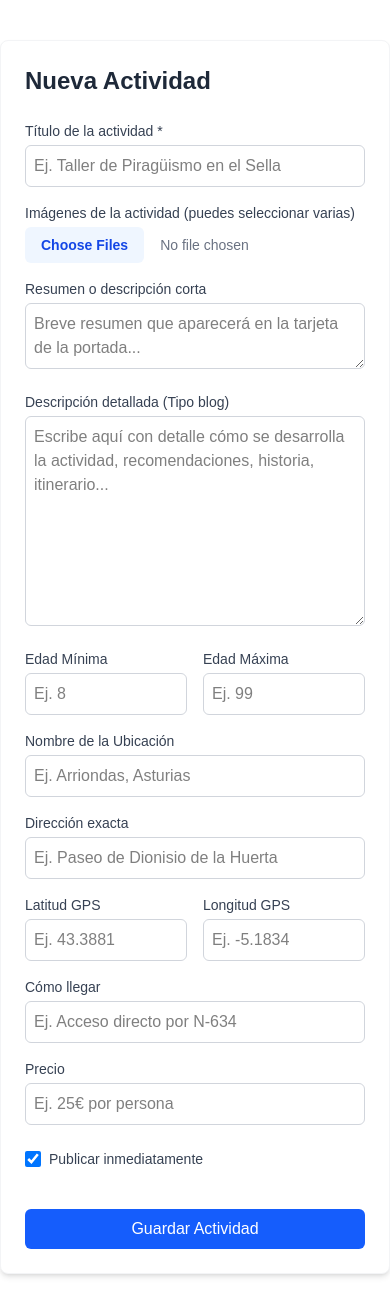
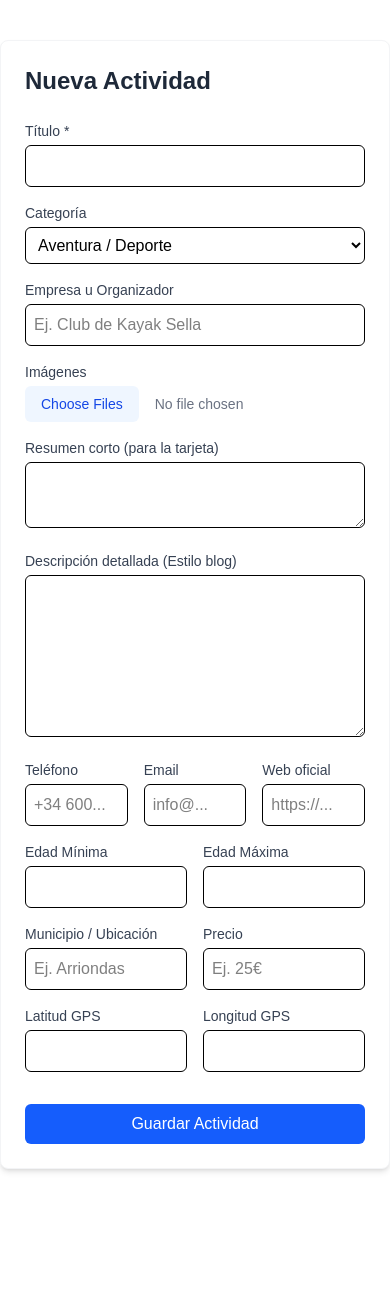
Before and after one commit to webastur2026/mi-web-actividades, a Next.js app: page /admin/nueva-actividad in a window 390 px wide. After the commit the page ends 1209 px from the top, so only its background shows below. Built offline with nearby package versions, Linux system fonts and the light colour scheme; no server answers.

Commit message:
Formulario con campos extendidos y mapa interactivo en la ficha

```diff
--- a/app/[slug]/page.tsx
+++ b/app/[slug]/page.tsx
@@ -4,9 +4,7 @@ import Link from 'next/link';
 import BotonCompartir from './BotonCompartir';
 
 interface Props {
-  params: Promise<{
-    slug: string;
-  }>;
+  params: Promise<{ slug: string }>;
 }
 
 export default async function ActividadDetallePage({ params }: Props) {
@@ -19,21 +17,17 @@ export default async function ActividadDetallePage({ params }: Props) {
     .eq('publicado', true)
     .single();
 
-  if (!actividad) {
-    notFound();
-  }
+  if (!actividad) notFound();
 
-  // Combinar imagen_url (portada) y el array imagenes si existe
   const listaImagenes: string[] = actividad.imagenes && actividad.imagenes.length > 0
     ? actividad.imagenes
     : actividad.imagen_url
     ? [actividad.imagen_url]
     : [];
 
-  const enlaceGoogleMaps =
-    actividad.latitud && actividad.longitud
-      ? `https://www.google.com/maps/search/?api=1&query=${actividad.latitud},${actividad.longitud}`
-      : null;
+  const enlaceGoogleMaps = actividad.latitud && actividad.longitud
+    ? `https://www.google.com/maps/search/?api=1&query=${actividad.latitud},${actividad.longitud}`
+    : null;
 
   return (
     <main className="min-h-screen bg-gray-50 py-10 px-4 sm:px-8">
@@ -42,23 +36,11 @@ export default async function ActividadDetallePage({ params }: Props) {
         {/* Galería de imágenes */}
         {listaImagenes.length > 0 && (
           <div className="space-y-2 p-2 bg-gray-100">
-            {/* Imagen Principal */}
-            <img
-              src={listaImagenes[0]}
-              alt={actividad.titulo}
-              className="w-full h-80 object-cover rounded-lg"
-            />
-
-            {/* Miniaturas de imágenes secundarias */}
+            <img src={listaImagenes[0]} alt={actividad.titulo} className="w-full h-80 object-cover rounded-lg" />
             {listaImagenes.length > 1 && (
-              <div className="grid grid-cols-3 sm:grid-cols-4 gap-2">
-                {listaImagenes.slice(1).map((imgUrl, index) => (
-                  <img
-                    key={index}
-                    src={imgUrl}
-                    alt={`${actividad.titulo} ${index + 2}`}
-                    className="w-full h-24 object-cover rounded-md hover:opacity-95 transition-opacity"
-                  />
+              <div className="grid grid-cols-4 gap-2">
+                {listaImagenes.slice(1).map((imgUrl, i) => (
+                  <img key={i} src={imgUrl} alt="Galería" className="w-full h-20 object-cover rounded-md" />
                 ))}
               </div>
             )}
@@ -67,87 +49,71 @@ export default async function ActividadDetallePage({ params }: Props) {
 
         <div className="p-8">
           <div className="flex justify-between items-center mb-6">
-            <Link
-              href="/"
-              className="text-sm text-blue-600 hover:underline font-medium"
-            >
-              ← Volver al listado
-            </Link>
-
-            {/* Botón de Compartir */}
+            <Link href="/" className="text-sm text-blue-600 font-medium hover:underline">← Volver</Link>
             <BotonCompartir titulo={actividad.titulo} />
           </div>
 
-          <h1 className="text-3xl font-bold text-gray-900 mb-2">
-            {actividad.titulo}
-          </h1>
-
-          {actividad.ubicacion_nombre && (
-            <p className="text-sm font-semibold text-blue-600 uppercase tracking-wide mb-6">
-              📍 {actividad.ubicacion_nombre}
-            </p>
+          {actividad.categoria && (
+            <span className="text-xs font-bold text-blue-600 uppercase tracking-widest bg-blue-50 px-2.5 py-1 rounded-md mb-2 inline-block">
+              {actividad.categoria}
+            </span>
           )}
 
+          <h1 className="text-3xl font-bold text-gray-900 mb-1">{actividad.titulo}</h1>
+          {actividad.organizador && <p className="text-sm text-gray-500 mb-4">Por: {actividad.organizador}</p>}
+
           <div className="space-y-6 text-gray-700">
-            {/* Resumen corto si existe */}
             {actividad.descripcion && (
-              <div className="p-4 bg-blue-50 border-l-4 border-blue-500 rounded-r-md text-blue-900 italic">
+              <div className="p-4 bg-gray-50 border-l-4 border-blue-500 rounded-r-md text-gray-800 italic">
                 {actividad.descripcion}
               </div>
             )}
 
-            {/* Descripción larga estilo blog */}
-            {actividad.descripcion_larga ? (
+            {actividad.descripcion_larga && (
               <div>
-                <h2 className="text-xl font-bold text-gray-800 mb-3">Sobre esta actividad</h2>
-                <div className="whitespace-pre-line leading-relaxed text-gray-800 prose max-w-none">
-                  {actividad.descripcion_larga}
+                <h2 className="text-xl font-bold text-gray-800 mb-3">Detalles de la actividad</h2>
+                <div className="whitespace-pre-line leading-relaxed text-gray-800">{actividad.descripcion_larga}</div>
+              </div>
+            )}
+
+            {/* Datos de contacto */}
+            {(actividad.telefono || actividad.email || actividad.web_url) && (
+              <div className="bg-blue-50/50 p-4 rounded-xl border border-blue-100 flex flex-wrap gap-4 items-center justify-between">
+                <span className="font-semibold text-gray-800 text-sm">Información y Reservas:</span>
+                <div className="flex flex-wrap gap-3 text-sm">
+                  {actividad.telefono && (
+                    <a href={`tel:${actividad.telefono}`} className="bg-white border text-blue-600 font-medium px-3 py-1.5 rounded-lg hover:bg-blue-50">
+                      📞 {actividad.telefono}
+                    </a>
+                  )}
+                  {actividad.web_url && (
+                    <a href={actividad.web_url} target="_blank" rel="noreferrer" className="bg-blue-600 text-white font-medium px-3 py-1.5 rounded-lg hover:bg-blue-700">
+                      🌐 Web Oficial
+                    </a>
+                  )}
                 </div>
               </div>
-            ) : null}
+            )}
 
-            <div className="grid grid-cols-1 md:grid-cols-2 gap-4 bg-gray-50 p-4 rounded-lg border border-gray-100">
-              <div>
-                <span className="block text-xs font-semibold text-gray-500 uppercase">Edad recomendada</span>
-                <span className="font-medium">
-                  {actividad.edad_minima || actividad.edad_maxima
-                    ? `${actividad.edad_minima || 0} - ${actividad.edad_maxima || 'sin límite'} años`
-                    : 'Todas las edades'}
-                </span>
-              </div>
-
-              <div>
-                <span className="block text-xs font-semibold text-gray-500 uppercase">Precio</span>
-                <span className="font-medium">{actividad.precio || 'Consulte precio'}</span>
-              </div>
-            </div>
-
-            {(actividad.direccion || actividad.como_llegar || enlaceGoogleMaps) && (
-              <div className="border-t border-gray-100 pt-6">
-                <h2 className="text-lg font-bold text-gray-800 mb-3">Ubicación y Cómo Llegar</h2>
-
-                {actividad.direccion && (
-                  <p className="mb-2">
-                    <strong>Dirección:</strong> {actividad.direccion}
-                  </p>
-                )}
-
-                {actividad.como_llegar && (
-                  <p className="mb-4">
-                    <strong>Indicaciones:</strong> {actividad.como_llegar}
-                  </p>
-                )}
-
-                {enlaceGoogleMaps && (
-                  <a
-                    href={enlaceGoogleMaps}
-                    target="_blank"
-                    rel="noopener noreferrer"
-                    className="inline-flex items-center gap-2 bg-green-600 hover:bg-green-700 text-white font-medium px-4 py-2 rounded-lg transition-colors text-sm"
-                  >
-                    📍 Abrir ubicación en Google Maps
-                  </a>
-                )}
+            {/* Mapa interactivo y GPS */}
+            {actividad.latitud && actividad.longitud && (
+              <div className="border-t pt-6">
+                <h2 className="text-lg font-bold text-gray-800 mb-3">Ubicación exacta</h2>
+                <a href={enlaceGoogleMaps!} target="_blank" rel="noreferrer" className="block relative group rounded-xl overflow-hidden border border-gray-300">
+                  <iframe
+                    width="100%"
+                    height="220"
+                    frameBorder="0"
+                    scrolling="no"
+                    src={`https://www.openstreetmap.org/export/embed.html?bbox=${actividad.longitud - 0.008}%2C${actividad.latitud - 0.005}%2C${actividad.longitud + 0.008}%2C${actividad.latitud + 0.005}&layer=mapnik&marker=${actividad.latitud}%2C${actividad.longitud}`}
+                    className="pointer-events-none"
+                  ></iframe>
+                  <div className="absolute inset-0 bg-black/10 group-hover:bg-black/20 transition-colors flex items-center justify-center">
+                    <span className="bg-white text-gray-900 font-bold px-4 py-2 rounded-lg shadow-lg text-sm">
+                      📍 Abrir mapa interactivo en Google Maps
+                    </span>
+                  </div>
+                </a>
               </div>
             )}
           </div>
--- a/app/admin/nueva-actividad/page.tsx
+++ b/app/admin/nueva-actividad/page.tsx
@@ -17,6 +17,8 @@ function generarSlug(texto: string): string {
 export default function NuevaActividadPage() {
   const [formData, setFormData] = useState({
     titulo: '',
+    categoria: 'Aventura',
+    organizador: '',
     descripcion: '',
     descripcion_larga: '',
     edad_minima: '',
@@ -26,6 +28,9 @@ export default function NuevaActividadPage() {
     como_llegar: '',
     latitud: '',
     longitud: '',
+    telefono: '',
+    email: '',
+    web_url: '',
     precio: '',
     publicado: true,
   });
@@ -61,7 +66,6 @@ export default function NuevaActividadPage() {
     try {
       const urlsImagenes: string[] = [];
 
-      // 1. Subir todas las imágenes seleccionadas a Supabase Storage
       if (archivosImagenes && archivosImagenes.length > 0) {
         for (let i = 0; i < archivosImagenes.length; i++) {
           const archivo = archivosImagenes[i];
@@ -72,9 +76,7 @@ export default function NuevaActividadPage() {
             .from('actividades-imagenes')
             .upload(fileName, archivo);
 
-          if (uploadError) {
-            throw new Error(`Error al subir imagen ${archivo.name}: ${uploadError.message}`);
-          }
+          if (uploadError) throw uploadError;
 
           const { data: urlData } = supabase.storage
             .from('actividades-imagenes')
@@ -84,13 +86,14 @@ export default function NuevaActividadPage() {
         }
       }
 
-      // 2. Guardar el registro en la base de datos
       const slugGenerado = generarSlug(formData.titulo);
 
       const { error } = await supabase.from('actividades').insert([
         {
           titulo: formData.titulo,
           slug: slugGenerado,
+          categoria: formData.categoria || null,
+          organizador: formData.organizador || null,
           descripcion: formData.descripcion || null,
           descripcion_larga: formData.descripcion_larga || null,
           edad_minima: formData.edad_minima ? parseInt(formData.edad_minima) : null,
@@ -100,18 +103,23 @@ export default function NuevaActividadPage() {
           como_llegar: formData.como_llegar || null,
           latitud: formData.latitud ? parseFloat(formData.latitud) : null,
           longitud: formData.longitud ? parseFloat(formData.longitud) : null,
+          telefono: formData.telefono || null,
+          email: formData.email || null,
+          web_url: formData.web_url || null,
           precio: formData.precio || null,
           publicado: formData.publicado,
-          imagen_url: urlsImagenes.length > 0 ? urlsImagenes[0] : null, // Mantenemos la primera como portada
-          imagenes: urlsImagenes, // Array completo
+          imagen_url: urlsImagenes.length > 0 ? urlsImagenes[0] : null,
+          imagenes: urlsImagenes,
         },
       ]);
 
       if (error) throw error;
 
-      setMensaje({ tipo: 'exito', texto: '¡Actividad creada correctamente con sus imágenes!' });
+      setMensaje({ tipo: 'exito', texto: '¡Actividad creada correctamente!' });
       setFormData({
         titulo: '',
+        categoria: 'Aventura',
+        organizador: '',
         descripcion: '',
         descripcion_larga: '',
         edad_minima: '',
@@ -121,12 +129,15 @@ export default function NuevaActividadPage() {
         como_llegar: '',
         latitud: '',
         longitud: '',
+        telefono: '',
+        email: '',
+        web_url: '',
         precio: '',
         publicado: true,
       });
       setArchivosImagenes(null);
     } catch (err: unknown) {
-      const errorMessage = err instanceof Error ? err.message : 'Error al guardar la actividad';
+      const errorMessage = err instanceof Error ? err.message : 'Error al guardar';
       setMensaje({ tipo: 'error', texto: errorMessage });
     } finally {
       setCargando(false);
@@ -138,217 +149,100 @@ export default function NuevaActividadPage() {
       <h1 className="text-2xl font-bold mb-6 text-gray-800">Nueva Actividad</h1>
 
       {mensaje && (
-        <div
-          className={`p-4 mb-6 rounded-md ${
-            mensaje.tipo === 'exito'
-              ? 'bg-green-50 text-green-700 border border-green-200'
-              : 'bg-red-50 text-red-700 border border-red-200'
-          }`}
-        >
+        <div className={`p-4 mb-6 rounded-md ${mensaje.tipo === 'exito' ? 'bg-green-50 text-green-700' : 'bg-red-50 text-red-700'}`}>
           {mensaje.texto}
         </div>
       )}
 
       <form onSubmit={handleSubmit} className="space-y-4">
-        <div>
-          <label className="block text-sm font-medium text-gray-700 mb-1">
-            Título de la actividad *
-          </label>
-          <input
-            type="text"
-            name="titulo"
-            required
-            value={formData.titulo}
-            onChange={handleChange}
-            className="w-full border border-gray-300 rounded-md p-2 text-black focus:ring-2 focus:ring-blue-500 outline-none"
-            placeholder="Ej. Taller de Piragüismo en el Sella"
-          />
+        <div className="grid grid-cols-1 md:grid-cols-2 gap-4">
+          <div>
+            <label className="block text-sm font-medium text-gray-700 mb-1">Título *</label>
+            <input type="text" name="titulo" required value={formData.titulo} onChange={handleChange} className="w-full border rounded-md p-2 text-black" />
+          </div>
+
+          <div>
+            <label className="block text-sm font-medium text-gray-700 mb-1">Categoría</label>
+            <select name="categoria" value={formData.categoria} onChange={handleChange} className="w-full border rounded-md p-2 text-black">
+              <option value="Aventura">Aventura / Deporte</option>
+              <option value="Naturaleza">Naturaleza / Senderismo</option>
+              <option value="Cultura">Cultura / Patrimonio</option>
+              <option value="Gastronomía">Gastronomía</option>
+              <option value="Infantil">Familiar / Infantil</option>
+            </select>
+          </div>
         </div>
 
         <div>
-          <label className="block text-sm font-medium text-gray-700 mb-1">
-            Imágenes de la actividad (puedes seleccionar varias)
-          </label>
-          <input
-            type="file"
-            accept="image/*"
-            multiple
-            onChange={handleImagenesChange}
-            className="w-full text-sm text-gray-500 file:mr-4 file:py-2 file:px-4 file:rounded-md file:border-0 file:text-sm file:font-semibold file:bg-blue-50 file:text-blue-700 hover:file:bg-blue-100"
-          />
-          {archivosImagenes && (
-            <p className="text-xs text-gray-500 mt-1">
-              {archivosImagenes.length} imagen(es) seleccionada(s).
-            </p>
-          )}
+          <label className="block text-sm font-medium text-gray-700 mb-1">Empresa u Organizador</label>
+          <input type="text" name="organizador" value={formData.organizador} onChange={handleChange} className="w-full border rounded-md p-2 text-black" placeholder="Ej. Club de Kayak Sella" />
         </div>
 
         <div>
-          <label className="block text-sm font-medium text-gray-700 mb-1">
-            Resumen o descripción corta
-          </label>
-          <textarea
-            name="descripcion"
-            rows={2}
-            value={formData.descripcion}
-            onChange={handleChange}
-            className="w-full border border-gray-300 rounded-md p-2 text-black focus:ring-2 focus:ring-blue-500 outline-none"
-            placeholder="Breve resumen que aparecerá en la tarjeta de la portada..."
-          />
+          <label className="block text-sm font-medium text-gray-700 mb-1">Imágenes</label>
+          <input type="file" accept="image/*" multiple onChange={handleImagenesChange} className="w-full text-sm text-gray-500 file:mr-4 file:py-2 file:px-4 file:rounded-md file:border-0 file:bg-blue-50 file:text-blue-700" />
         </div>
 
         <div>
-          <label className="block text-sm font-medium text-gray-700 mb-1">
-            Descripción detallada (Tipo blog)
-          </label>
-          <textarea
-            name="descripcion_larga"
-            rows={8}
-            value={formData.descripcion_larga}
-            onChange={handleChange}
-            className="w-full border border-gray-300 rounded-md p-2 text-black focus:ring-2 focus:ring-blue-500 outline-none"
-            placeholder="Escribe aquí con detalle cómo se desarrolla la actividad, recomendaciones, historia, itinerario..."
-          />
+          <label className="block text-sm font-medium text-gray-700 mb-1">Resumen corto (para la tarjeta)</label>
+          <textarea name="descripcion" rows={2} value={formData.descripcion} onChange={handleChange} className="w-full border rounded-md p-2 text-black" />
+        </div>
+
+        <div>
+          <label className="block text-sm font-medium text-gray-700 mb-1">Descripción detallada (Estilo blog)</label>
+          <textarea name="descripcion_larga" rows={6} value={formData.descripcion_larga} onChange={handleChange} className="w-full border rounded-md p-2 text-black" />
+        </div>
+
+        <div className="grid grid-cols-3 gap-4">
+          <div>
+            <label className="block text-sm font-medium text-gray-700 mb-1">Teléfono</label>
+            <input type="text" name="telefono" value={formData.telefono} onChange={handleChange} className="w-full border rounded-md p-2 text-black" placeholder="+34 600..." />
+          </div>
+          <div>
+            <label className="block text-sm font-medium text-gray-700 mb-1">Email</label>
+            <input type="email" name="email" value={formData.email} onChange={handleChange} className="w-full border rounded-md p-2 text-black" placeholder="info@..." />
+          </div>
+          <div>
+            <label className="block text-sm font-medium text-gray-700 mb-1">Web oficial</label>
+            <input type="text" name="web_url" value={formData.web_url} onChange={handleChange} className="w-full border rounded-md p-2 text-black" placeholder="https://..." />
+          </div>
         </div>
 
         <div className="grid grid-cols-2 gap-4">
           <div>
-            <label className="block text-sm font-medium text-gray-700 mb-1">
-              Edad Mínima
-            </label>
-            <input
-              type="number"
-              name="edad_minima"
-              value={formData.edad_minima}
-              onChange={handleChange}
-              className="w-full border border-gray-300 rounded-md p-2 text-black focus:ring-2 focus:ring-blue-500 outline-none"
-              placeholder="Ej. 8"
-            />
+            <label className="block text-sm font-medium text-gray-700 mb-1">Edad Mínima</label>
+            <input type="number" name="edad_minima" value={formData.edad_minima} onChange={handleChange} className="w-full border rounded-md p-2 text-black" />
           </div>
-
           <div>
-            <label className="block text-sm font-medium text-gray-700 mb-1">
-              Edad Máxima
-            </label>
-            <input
-              type="number"
-              name="edad_maxima"
-              value={formData.edad_maxima}
-              onChange={handleChange}
-              className="w-full border border-gray-300 rounded-md p-2 text-black focus:ring-2 focus:ring-blue-500 outline-none"
-              placeholder="Ej. 99"
-            />
+            <label className="block text-sm font-medium text-gray-700 mb-1">Edad Máxima</label>
+            <input type="number" name="edad_maxima" value={formData.edad_maxima} onChange={handleChange} className="w-full border rounded-md p-2 text-black" />
           </div>
-        </div>
-
-        <div>
-          <label className="block text-sm font-medium text-gray-700 mb-1">
-            Nombre de la Ubicación
-          </label>
-          <input
-            type="text"
-            name="ubicacion_nombre"
-            value={formData.ubicacion_nombre}
-            onChange={handleChange}
-            className="w-full border border-gray-300 rounded-md p-2 text-black focus:ring-2 focus:ring-blue-500 outline-none"
-            placeholder="Ej. Arriondas, Asturias"
-          />
-        </div>
-
-        <div>
-          <label className="block text-sm font-medium text-gray-700 mb-1">
-            Dirección exacta
-          </label>
-          <input
-            type="text"
-            name="direccion"
-            value={formData.direccion}
-            onChange={handleChange}
-            className="w-full border border-gray-300 rounded-md p-2 text-black focus:ring-2 focus:ring-blue-500 outline-none"
-            placeholder="Ej. Paseo de Dionisio de la Huerta"
-          />
         </div>
 
         <div className="grid grid-cols-2 gap-4">
           <div>
-            <label className="block text-sm font-medium text-gray-700 mb-1">
-              Latitud GPS
-            </label>
-            <input
-              type="number"
-              step="any"
-              name="latitud"
-              value={formData.latitud}
-              onChange={handleChange}
-              className="w-full border border-gray-300 rounded-md p-2 text-black focus:ring-2 focus:ring-blue-500 outline-none"
-              placeholder="Ej. 43.3881"
-            />
+            <label className="block text-sm font-medium text-gray-700 mb-1">Municipio / Ubicación</label>
+            <input type="text" name="ubicacion_nombre" value={formData.ubicacion_nombre} onChange={handleChange} className="w-full border rounded-md p-2 text-black" placeholder="Ej. Arriondas" />
           </div>
-
           <div>
-            <label className="block text-sm font-medium text-gray-700 mb-1">
-              Longitud GPS
-            </label>
-            <input
-              type="number"
-              step="any"
-              name="longitud"
-              value={formData.longitud}
-              onChange={handleChange}
-              className="w-full border border-gray-300 rounded-md p-2 text-black focus:ring-2 focus:ring-blue-500 outline-none"
-              placeholder="Ej. -5.1834"
-            />
+            <label className="block text-sm font-medium text-gray-700 mb-1">Precio</label>
+            <input type="text" name="precio" value={formData.precio} onChange={handleChange} className="w-full border rounded-md p-2 text-black" placeholder="Ej. 25€" />
           </div>
         </div>
 
-        <div>
-          <label className="block text-sm font-medium text-gray-700 mb-1">
-            Cómo llegar
-          </label>
-          <input
-            type="text"
-            name="como_llegar"
-            value={formData.como_llegar}
-            onChange={handleChange}
-            className="w-full border border-gray-300 rounded-md p-2 text-black focus:ring-2 focus:ring-blue-500 outline-none"
-            placeholder="Ej. Acceso directo por N-634"
-          />
+        <div className="grid grid-cols-2 gap-4">
+          <div>
+            <label className="block text-sm font-medium text-gray-700 mb-1">Latitud GPS</label>
+            <input type="number" step="any" name="latitud" value={formData.latitud} onChange={handleChange} className="w-full border rounded-md p-2 text-black" />
+          </div>
+          <div>
+            <label className="block text-sm font-medium text-gray-700 mb-1">Longitud GPS</label>
+            <input type="number" step="any" name="longitud" value={formData.longitud} onChange={handleChange} className="w-full border rounded-md p-2 text-black" />
+          </div>
         </div>
 
-        <div>
-          <label className="block text-sm font-medium text-gray-700 mb-1">
-            Precio
-          </label>
-          <input
-            type="text"
-            name="precio"
-            value={formData.precio}
-            onChange={handleChange}
-            className="w-full border border-gray-300 rounded-md p-2 text-black focus:ring-2 focus:ring-blue-500 outline-none"
-            placeholder="Ej. 25€ por persona"
-          />
-        </div>
-
-        <div className="flex items-center gap-2 pt-2">
-          <input
-            type="checkbox"
-            id="publicado"
-            name="publicado"
-            checked={formData.publicado}
-            onChange={handleChange}
-            className="w-4 h-4 text-blue-600 rounded focus:ring-blue-500"
-          />
-          <label htmlFor="publicado" className="text-sm text-gray-700">
-            Publicar inmediatamente
-          </label>
-        </div>
-
-        <button
-          type="submit"
-          disabled={cargando}
-          className="w-full bg-blue-600 hover:bg-blue-700 text-white font-medium py-2 px-4 rounded-md transition-colors disabled:bg-gray-400 mt-6"
-        >
-          {cargando ? 'Subiendo imágenes y guardando...' : 'Guardar Actividad'}
+        <button type="submit" disabled={cargando} className="w-full bg-blue-600 text-white font-medium py-2 rounded-md mt-4">
+          {cargando ? 'Guardando...' : 'Guardar Actividad'}
         </button>
       </form>
     </div>
```
